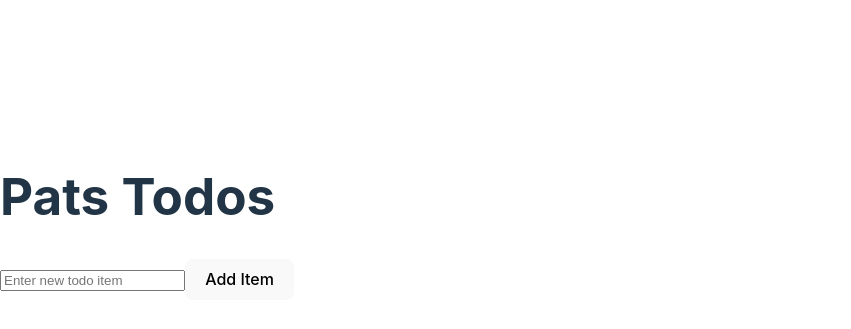
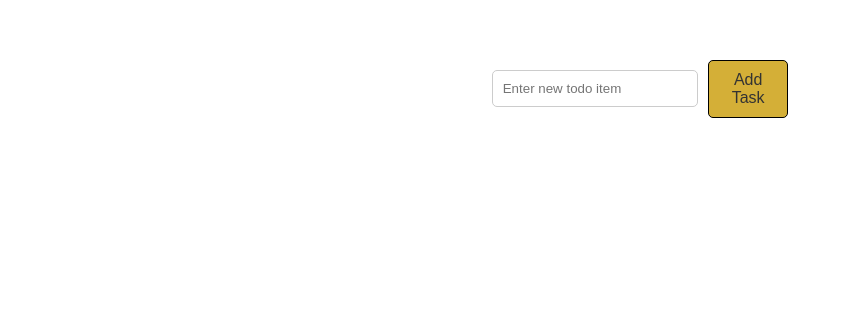
Before and after one commit to oconnor-pat/Pats-todos, a React (Vite) app: page / in a window 1280 px wide. Shown: the part 183-512 px from the top of the page, without its empty margins (0-851 px from the left). Built offline with nearby package versions, Linux system fonts and the light colour scheme.

Commit message:
finished list and form functionality, added some styles

```diff
--- a/src/Components/TodoForm.jsx
+++ b/src/Components/TodoForm.jsx
@@ -1,5 +1,34 @@
 import { useState } from "react";
 import PropTypes from "prop-types";
+import Styled from "styled-components";
+
+const StyledFormContainer = Styled.div`
+  display: flex;
+  flex-direction: row;
+  justify-content: center;
+  align-items: center;
+  margin-top: 20px;
+  width: 100%;
+`;
+
+const StyledInput = Styled.input`
+  width: 70%;
+  padding: 10px;
+  margin-right: 10px;
+  fotn-size: 16px;
+  border: 1px solid #ccc;
+  border-radius: 5px 5px 5px 5px;
+`;
+
+const StyledButton = Styled.button`
+  background-color: #d4af37;
+  color: #333;
+  padding: 10px;
+  font-size: 16px;
+  border: 1px solid #000000;
+  border-radius: 5px 5px 5px 5px;
+  cursor: pointer;
+`;
 
 const TodoForm = (props) => {
   const [inputValue, setInputValue] = useState("");
@@ -7,8 +36,13 @@ const TodoForm = (props) => {
   // handle form submission
   const handleSubmit = (e) => {
     e.preventDefault();
+    // if input field is empty, remove all items from list
+    if (inputValue.trim() === "") {
+      props.removeAllItems();
+    } else {
     // add new todo item using props function
     props.addTodoItem(inputValue);
+    }
     // clear input field
     setInputValue("");
   };
@@ -20,19 +54,22 @@ const TodoForm = (props) => {
 
   return (
     <form onSubmit={handleSubmit}>
-      <input
+      <StyledFormContainer>
+      <StyledInput
         type="text"
         placeholder="Enter new todo item"
         value={inputValue}
         onChange={handleChange}
       />
-      <button type="submit">Add Item</button>
+      <StyledButton type="submit">Add Task</StyledButton>
+      </StyledFormContainer>
     </form>
   );
 };
 
 TodoForm.propTypes = {
   addTodoItem: PropTypes.func.isRequired,
+  removeAllItems: PropTypes.func.isRequired,
 };
 
 export default TodoForm;
--- a/src/Components/TodoItem.jsx
+++ b/src/Components/TodoItem.jsx
@@ -1,3 +1,4 @@
+import { useState } from "react";
 import PropTypes from "prop-types";
 import Styled from "styled-components";
 
@@ -19,14 +20,52 @@ const StyledEditButton = Styled.button`
   padding: 5px;
   margin: 5px;
   cursor: pointer;
-  `;
+`;
+
+const StyledListItem = Styled.li`
+  font-size: 18px;
+  color: #fff;
+  padding: 10px;
+  border-bottom: 1px solid #ccc;
+`;
 
 const TodoItem = ({ index, task, removeTodoItem, editTodoItem }) => {
+  const [isEditing, setIsEditing] = useState(false);
+  const [updatedTask, setUpdatedTask] = useState(task);
+
+  const handleEdit = () => {
+    setIsEditing(true);
+    setUpdatedTask(task);
+  };
+
+  const handleSave = () => {
+    editTodoItem(index, updatedTask);
+    setIsEditing(false);
+  };
+
+  const handleCancel = () => {
+    setIsEditing(false);
+  };
+
+  const handleChange = (e) => {
+    setUpdatedTask(e.target.value);
+  };
+
   return (
     <div>
-      <li>{task}</li>
+      {isEditing ? (
+        <>
+          <input type="text" value={updatedTask} onChange={handleChange} />
+          <button onClick={handleSave}>Save</button>
+          <button onClick={handleCancel}>Cancel</button>
+        </>
+      ) : (
+        <>
+      <StyledListItem>{task}</StyledListItem>
       <StyledRemoveButton onClick={() => removeTodoItem(index)}>Remove</StyledRemoveButton>
-      <StyledEditButton onClick={() => editTodoItem(index)}>Edit</StyledEditButton>
+      <StyledEditButton onClick={handleEdit}>Edit</StyledEditButton>
+        </>
+      )}
     </div>
   );
 };
--- a/src/Components/TodoList.jsx
+++ b/src/Components/TodoList.jsx
@@ -1,6 +1,21 @@
 import { useState } from "react";
 import TodoForm from "./TodoForm";
 import TodoItem from "./TodoItem";
+import Styled from "styled-components";
+
+const StyledTitle = Styled.h1`
+font-size: 75px;
+font-weight: bold;
+color: #fff;
+margin-bottom: 20px;
+`;
+
+const Container = Styled.div`
+display: flex;
+flex-direction: column;
+align-items: center;
+justify-content: center;
+`;
 
 const TodoList = () => {
   const [todos, setTodos] = useState([]);
@@ -28,22 +43,28 @@ const TodoList = () => {
     setTodos(updatedTodos);
   };
 
+  // function to remove all todo items from list
+  const removeAllItems = () => {
+    setTodos([]);
+  };
+
   return (
-    <div>
-      <h1>Pats Todos</h1>
+    <Container>
+      <StyledTitle>Pats Todos</StyledTitle>
       <ul>
         {todos.map((todo, index) => (
           <TodoItem
             key={index}
             index={index}
-            task={todo.item}
+            task={todo.task}
             removeTodoItem={removeTodoItem}
             editTodoItem={editTodoItem}
           />
         ))}
       </ul>
       <TodoForm addTodoItem={addTodoItem} />
-    </div>
+      {todos.length > 0 && <button onClick={removeAllItems}>Remove All Items</button>}
+    </Container>
   );
 };
 
--- a/src/index.css
+++ b/src/index.css
@@ -5,54 +5,13 @@
 
   color-scheme: light dark;
   color: rgba(255, 255, 255, 0.87);
-  background-color: #242424;
+  background-color: #333;
 
   font-synthesis: none;
   text-rendering: optimizeLegibility;
   -webkit-font-smoothing: antialiased;
   -moz-osx-font-smoothing: grayscale;
   -webkit-text-size-adjust: 100%;
-}
-
-a {
-  font-weight: 500;
-  color: #646cff;
-  text-decoration: inherit;
-}
-a:hover {
-  color: #535bf2;
-}
-
-body {
-  margin: 0;
-  display: flex;
-  place-items: center;
-  min-width: 320px;
-  min-height: 100vh;
-}
-
-h1 {
-  font-size: 3.2em;
-  line-height: 1.1;
-}
-
-button {
-  border-radius: 8px;
-  border: 1px solid transparent;
-  padding: 0.6em 1.2em;
-  font-size: 1em;
-  font-weight: 500;
-  font-family: inherit;
-  background-color: #1a1a1a;
-  cursor: pointer;
-  transition: border-color 0.25s;
-}
-button:hover {
-  border-color: #646cff;
-}
-button:focus,
-button:focus-visible {
-  outline: 4px auto -webkit-focus-ring-color;
 }
 
 @media (prefers-color-scheme: light) {
```
